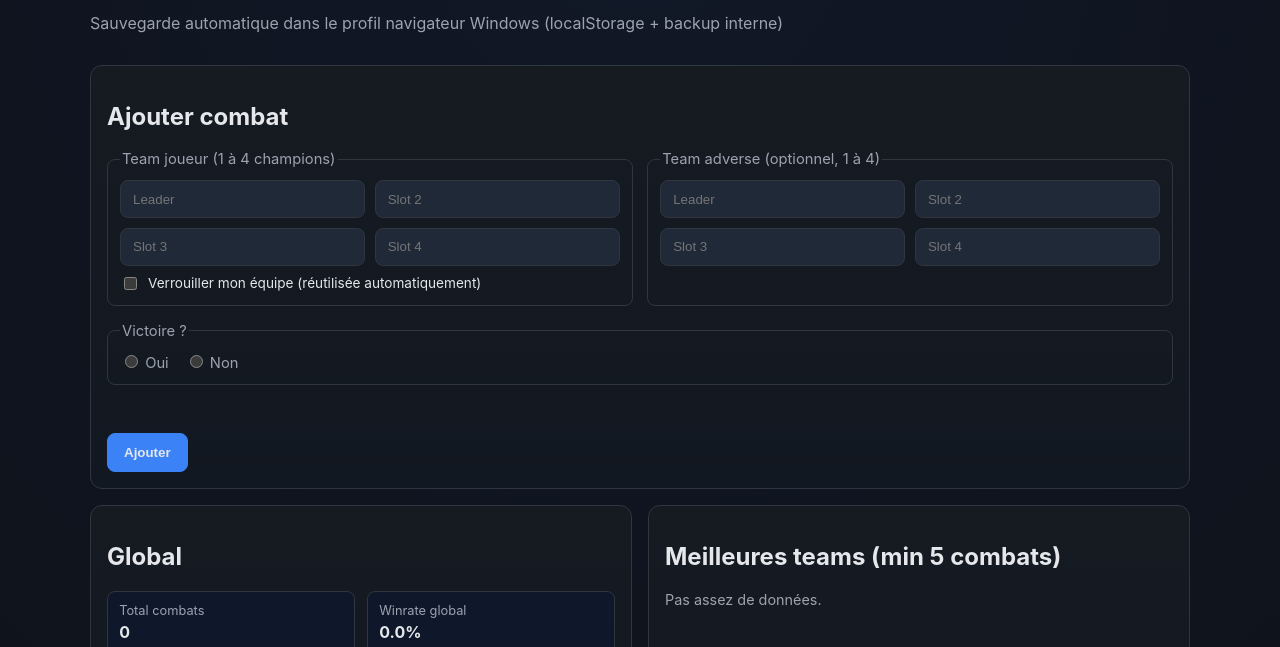
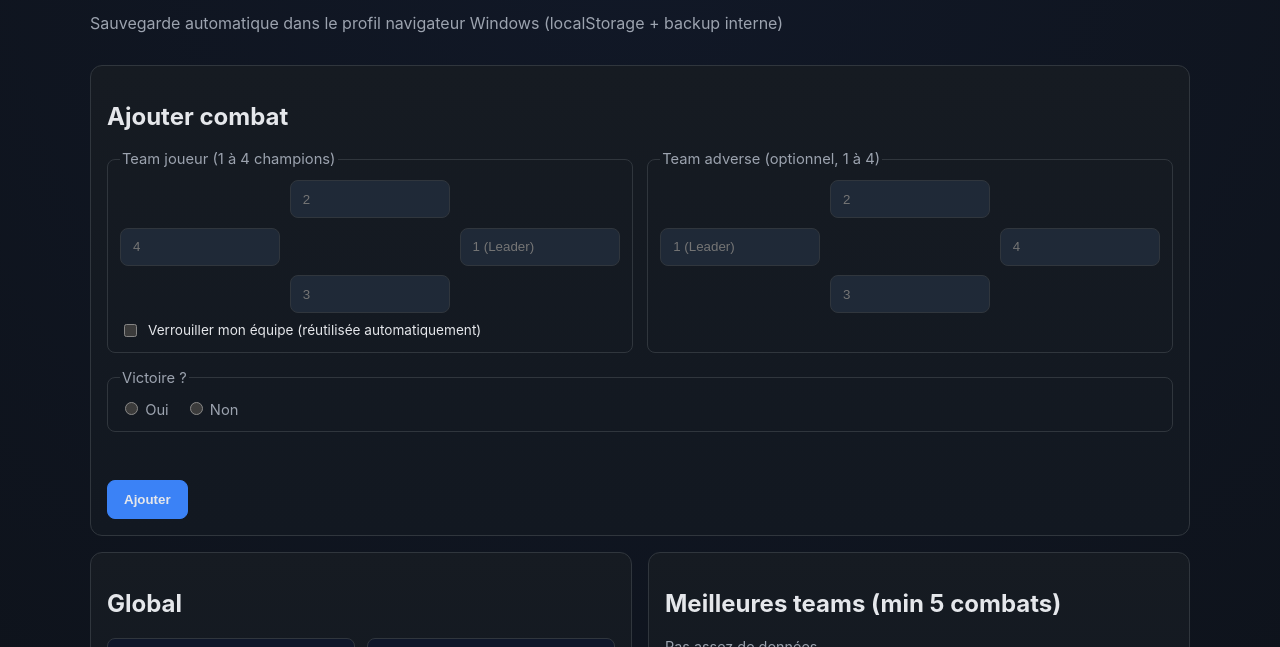
Before and after one commit to richeju/raid-arena-tracker, a website: page index.html in a window 1280 px wide. Shown: the part 84-731 px from the top of the page. Drawn offline with Linux system fonts and the light colour scheme.

Commit message:
Adjust team slots to mirrored 3-row arena layout

```diff
--- a/index.html
+++ b/index.html
@@ -33,10 +33,10 @@
             <fieldset class="team-fieldset">
               <legend data-i18n="form.playerTeamLabel">Team joueur (1 à 4 champions)</legend>
               <div class="team-slots" id="player-team-slots">
-                <input type="text" id="player-slot-1" list="champion-options" placeholder="Leader" aria-label="Player slot 1" />
-                <input type="text" id="player-slot-2" list="champion-options" placeholder="Slot 2" aria-label="Player slot 2" />
-                <input type="text" id="player-slot-3" list="champion-options" placeholder="Slot 3" aria-label="Player slot 3" />
-                <input type="text" id="player-slot-4" list="champion-options" placeholder="Slot 4" aria-label="Player slot 4" />
+                <input type="text" id="player-slot-1" class="team-slot team-slot-1" list="champion-options" placeholder="1 (Leader)" aria-label="Player slot 1" />
+                <input type="text" id="player-slot-2" class="team-slot team-slot-2" list="champion-options" placeholder="2" aria-label="Player slot 2" />
+                <input type="text" id="player-slot-3" class="team-slot team-slot-3" list="champion-options" placeholder="3" aria-label="Player slot 3" />
+                <input type="text" id="player-slot-4" class="team-slot team-slot-4" list="champion-options" placeholder="4" aria-label="Player slot 4" />
               </div>
               <div class="inline-option">
                 <label class="checkbox-label">
@@ -49,10 +49,10 @@
             <fieldset class="team-fieldset">
               <legend data-i18n="form.opponentTeamLabel">Team adverse (optionnel, 1 à 4)</legend>
               <div class="team-slots" id="opponent-team-slots">
-                <input type="text" id="opponent-slot-1" list="champion-options" placeholder="Leader" aria-label="Opponent slot 1" />
-                <input type="text" id="opponent-slot-2" list="champion-options" placeholder="Slot 2" aria-label="Opponent slot 2" />
-                <input type="text" id="opponent-slot-3" list="champion-options" placeholder="Slot 3" aria-label="Opponent slot 3" />
-                <input type="text" id="opponent-slot-4" list="champion-options" placeholder="Slot 4" aria-label="Opponent slot 4" />
+                <input type="text" id="opponent-slot-1" class="team-slot team-slot-1" list="champion-options" placeholder="1 (Leader)" aria-label="Opponent slot 1" />
+                <input type="text" id="opponent-slot-2" class="team-slot team-slot-2" list="champion-options" placeholder="2" aria-label="Opponent slot 2" />
+                <input type="text" id="opponent-slot-3" class="team-slot team-slot-3" list="champion-options" placeholder="3" aria-label="Opponent slot 3" />
+                <input type="text" id="opponent-slot-4" class="team-slot team-slot-4" list="champion-options" placeholder="4" aria-label="Opponent slot 4" />
               </div>
             </fieldset>
           </div>
--- a/style.css
+++ b/style.css
@@ -112,12 +112,42 @@ input[type='text'] {
 
 .team-slots {
   display: grid;
-  grid-template-columns: repeat(2, minmax(0, 1fr));
+  grid-template-columns: repeat(3, minmax(0, 1fr));
   gap: 0.6rem;
+}
+
+#player-team-slots {
+  grid-template-areas:
+    '. slot2 .'
+    'slot4 . slot1'
+    '. slot3 .';
+}
+
+#opponent-team-slots {
+  grid-template-areas:
+    '. slot2 .'
+    'slot1 . slot4'
+    '. slot3 .';
 }
 
 .team-slots input[type='text'] {
   margin-top: 0;
+}
+
+.team-slot-1 {
+  grid-area: slot1;
+}
+
+.team-slot-2 {
+  grid-area: slot2;
+}
+
+.team-slot-3 {
+  grid-area: slot3;
+}
+
+.team-slot-4 {
+  grid-area: slot4;
 }
 
 .radio-group {
@@ -238,6 +268,7 @@ td {
   .stats-grid,
   .team-slots {
     grid-template-columns: 1fr;
+    grid-template-areas: none;
   }
 
   .container {
```
